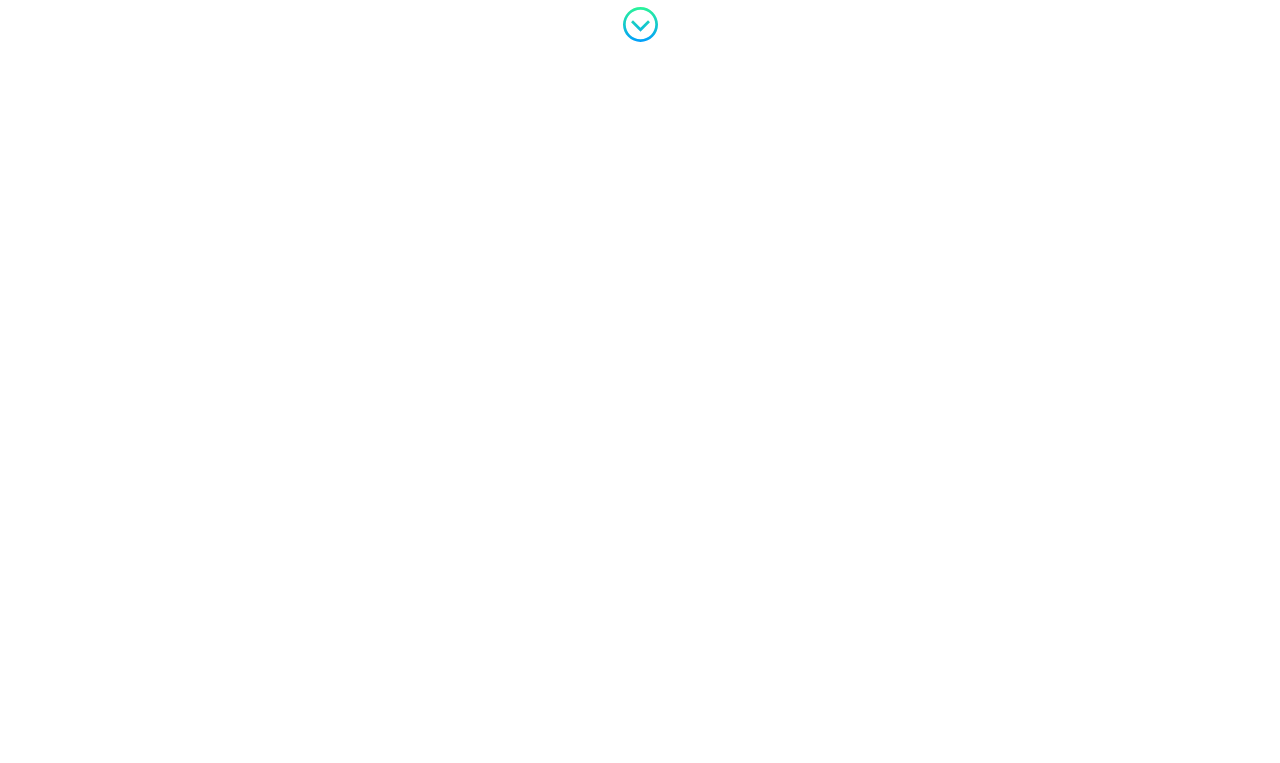
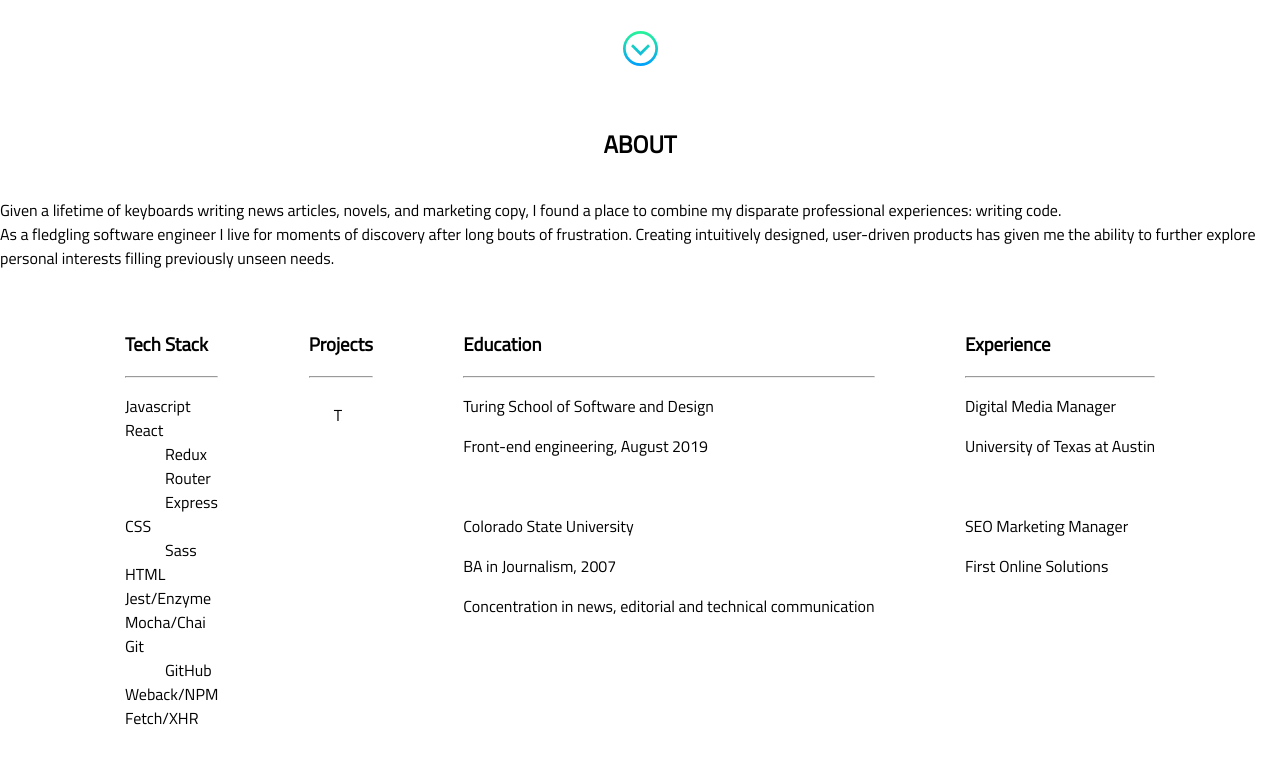
Before and after one commit to kobesparrow/portfolio, a React (Create React App) app: page / in a window 1280 px wide. Shown: the part 701-1464 px from the top of the page. Before the commit the page ends 800 px from the top, so only its background shows below. Built offline with nearby package versions, Linux system fonts and the light colour scheme.

Commit message:
Basic About page setup

```diff
--- a/src/base.scss
+++ b/src/base.scss
@@ -1,2 +1,3 @@
 @import './components/App/App';
 @import './components/Splash/Splash';
+@import './components/About/About';
--- a/src/components/About/About.js
+++ b/src/components/About/About.js
@@ -0,0 +1,67 @@
+import React from 'react';
+
+const About = () => {
+
+  return(
+    <section className='about-section'>
+      <h2>ABOUT</h2>
+      <section className='about-details'>
+        <p>Given a lifetime of keyboards writing news articles, novels, and marketing copy, I found a place to combine my disparate professional experiences: writing code.
+        <br />
+        As a fledgling software engineer I live for moments of discovery after long bouts of frustration. Creating intuitively designed, user-driven products has given me the ability to further explore personal interests filling previously unseen needs.</p>
+      </section>
+      <section className='about-columns'>
+        <article>
+          <h3>Tech Stack</h3>
+          <hr />
+          <dl>
+            <dt>Javascript</dt>
+            <dt>React</dt>
+            <dd>Redux</dd>
+            <dd>Router</dd>
+            <dd>Express</dd>
+            <dt>CSS</dt>
+            <dd>Sass</dd>
+            <dt>HTML</dt>
+            <dt>Jest/Enzyme</dt>
+            <dt>Mocha/Chai</dt>
+            <dt>Git</dt>
+            <dd>GitHub</dd>
+            <dt>Weback/NPM</dt>
+            <dt>Fetch/XHR</dt>
+          </dl>
+        </article>
+        <article>
+          <h3>Projects</h3>
+          <hr />
+          <article>
+            <p>T</p>
+
+          </article>
+        </article>
+        <article>
+          <h3>Education</h3>
+          <hr />
+          <p>Turing School of Software and Design</p>
+          <p>Front-end engineering, August 2019</p>
+          <br />
+          <p>Colorado State University</p>
+          <p>BA in Journalism, 2007</p>
+          <p>Concentration in news, editorial and technical communication</p>
+        </article>
+        <article>
+          <h3>Experience</h3>
+          <hr />
+          <p>Digital Media Manager</p>
+          <p>University of Texas at Austin</p>
+          <br />
+          <p>SEO Marketing Manager</p>
+          <p>First Online Solutions</p>
+          <br />
+        </article>
+      </section>
+    </section>
+  )
+}
+
+export default About;
--- a/src/components/About/_About.scss
+++ b/src/components/About/_About.scss
@@ -0,0 +1,21 @@
+.about-section {
+  margin-top: 60px;
+}
+
+h2 {
+  text-align: center;
+}
+
+.about-details {
+  display: flex;
+}
+
+.about-columns {
+  display: flex;
+  justify-content: space-between;
+  padding: 0px 100px;
+
+  article {
+    margin: 25px;
+  }
+}
--- a/src/components/App/App.js
+++ b/src/components/App/App.js
@@ -1,10 +1,11 @@
 import React from 'react';
 import Splash from '../Splash/Splash';
+import About from '../About/About';
 
 function App() {
   return (
     <div className="App">
-      <header className="App-header">
+      <header>
         <section className="header-links">
           <ul>
             <li>HOME</li>
@@ -14,11 +15,12 @@ function App() {
             <li>CONTACT</li>
           </ul>
         </section>
-        <section className="social-links">
+        {/* <section className="social-links">
           <p>social buttons</p>
-        </section>
+        </section> */}
       </header>
       <Splash />
+      <About />
     </div>
   );
 }
--- a/src/components/App/_App.scss
+++ b/src/components/App/_App.scss
@@ -8,6 +8,7 @@ body {
 header {
   display: flex;
   justify-content: space-between;
+  position: fixed;
 }
 
 ul {
@@ -29,6 +30,6 @@ li {
   margin-right: auto;
 }
 
-.social-links {
-  margin-right: 25px;
-}
+// .social-links {
+//   margin-right: 25px;
+// }
--- a/src/components/Splash/_Splash.scss
+++ b/src/components/Splash/_Splash.scss
@@ -5,7 +5,7 @@ h1 {
 }
 
 .splash-image {
-  height: 65vh;
+  height: 75vh;
   background: url(images/IMG_2284.JPG);
   background-size: cover;
   background-repeat: no-repeat;
```
Also changed, not shown: src/images/mark-profile.jpeg (added).
